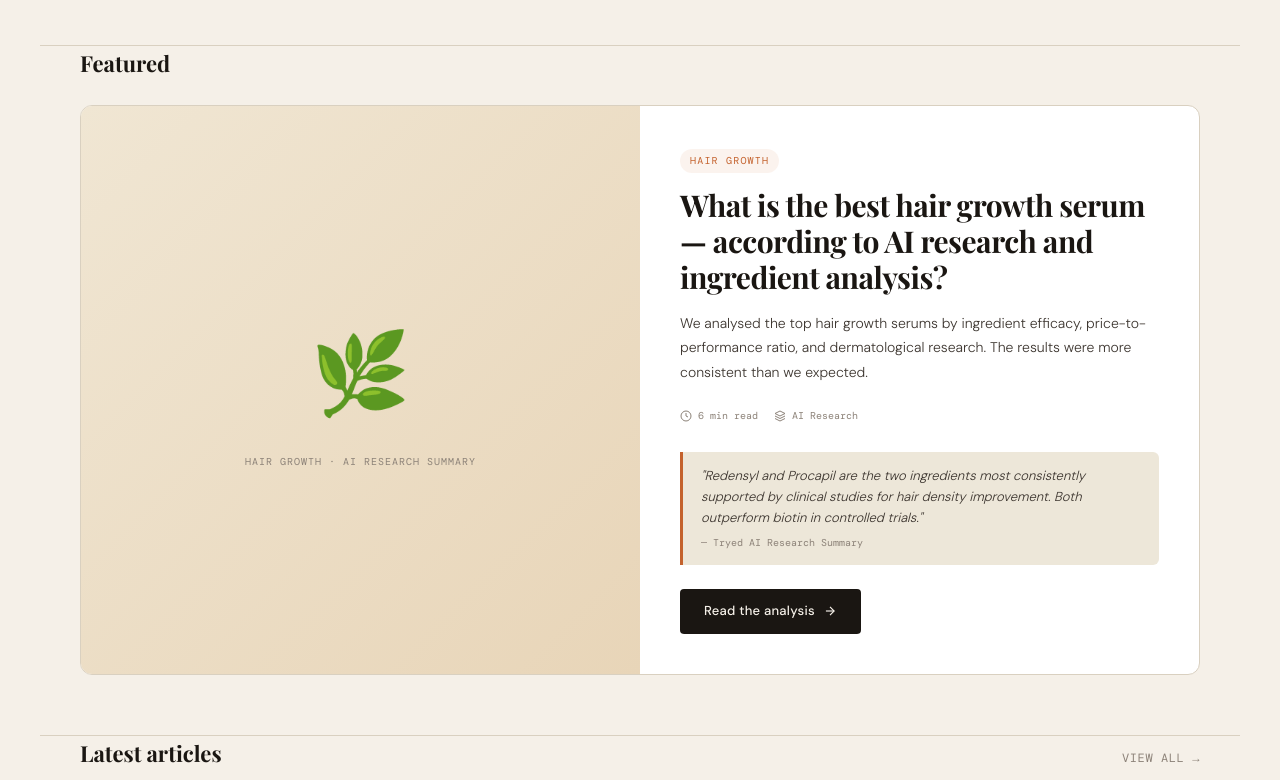
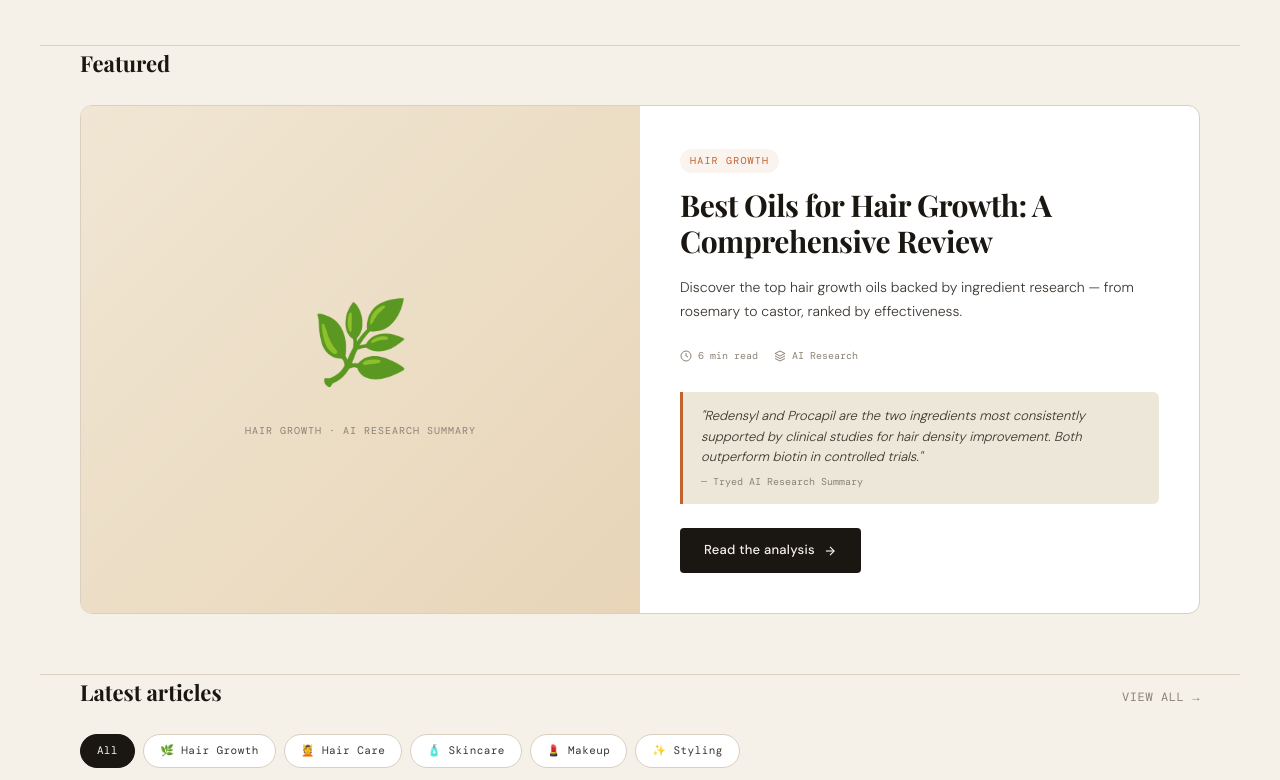
Before and after one commit to tryed-blog/blog, a plain HTML site: page index.html in a window 1280 px wide. Shown: the part 1400-2180 px from the top of the page. Drawn offline with nearby package versions, Linux system fonts and the light colour scheme; a web font is replaced by a local one.

Commit message:
Update index.html

```diff
--- a/index.html
+++ b/index.html
@@ -848,7 +848,7 @@ footer { background: var(--ink); color: var(--cream); padding: 48px 40px; }
   <div class="section-header">
     <div class="section-title">Featured</div>
   </div>
-  <a href="articles/what-is-the-best-hair-growth-serum.html" class="featured-article" style="text-decoration:none;">
+  <a href="articles/best-oils-for-hair-growth-a-comprehensive-review.html" class="featured-article" style="text-decoration:none;">
     <div class="featured-image">
       <div class="featured-image-inner">
         <span class="featured-image-emoji">🌿</span>
@@ -857,8 +857,8 @@ footer { background: var(--ink); color: var(--cream); padding: 48px 40px; }
     </div>
     <div class="featured-content">
       <span class="featured-tag">Hair Growth</span>
-      <h2 class="featured-title">What is the best hair growth serum — according to AI research and ingredient analysis?</h2>
-      <p class="featured-excerpt">We analysed the top hair growth serums by ingredient efficacy, price-to-performance ratio, and dermatological research. The results were more consistent than we expected.</p>
+      <h2 class="featured-title">Best Oils for Hair Growth: A Comprehensive Review</h2>
+      <p class="featured-excerpt">Discover the top hair growth oils backed by ingredient research — from rosemary to castor, ranked by effectiveness.</p>
       <div class="featured-meta">
         <div class="meta-item">
           <svg width="12" height="12" viewBox="0 0 24 24" fill="none" stroke="currentColor" stroke-width="2"><circle cx="12" cy="12" r="10"/><polyline points="12 6 12 12 16 14"/></svg>
@@ -1152,7 +1152,7 @@ let activeFilter = 'all';
 
 async function loadArticles() {
   try {
-    const res = await fetch('articles.json');
+    const res = await fetch('./articles.json');
     allArticles = await res.json();
   } catch { allArticles = []; }
 
```
